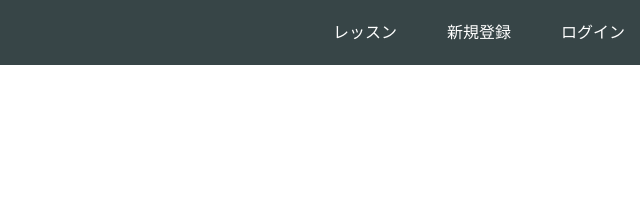
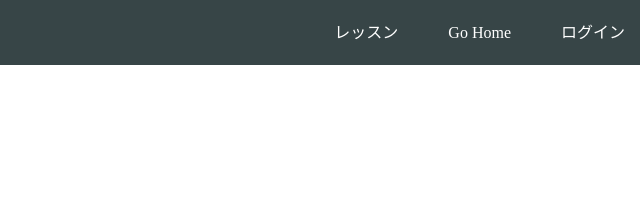
Before and after one commit to luosvje/luosvje.github.io, a plain HTML site: page index.html in a window 1280 px wide. Shown: the top 207 px of the page, 640-1280 px from the left. Drawn offline with Linux system fonts and the light colour scheme.

Commit message:
Update index.html

```diff
--- a/index.html
+++ b/index.html
@@ -16,7 +16,7 @@
       <span class="fa fa-bars menu-icon"></span>
       <div class="header-right">
         <a href="#">レッスン</a>
-        <a href="#">新規登録</a>
+        <a href="#">Go Home</a>
         <a href="#" class="login">ログイン</a>
       </div>
     </div>
```
